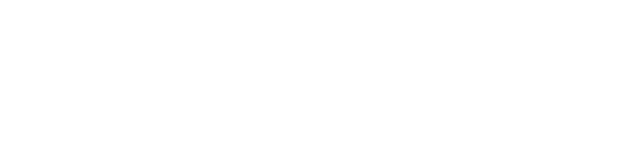
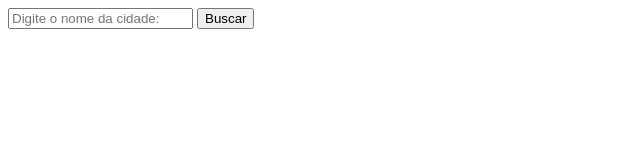
Before and after one commit to AlanFaraj83/Projeto-Clima-Do-Tempo, a plain HTML site: page index.html in a window 1280 px wide. Shown: the whole page, without its empty margins (0-640 px from the left). Drawn offline with Linux system fonts and the light colour scheme.

Commit message:
:sparkles:Atualizando  o index.html

```diff
--- a/index.html
+++ b/index.html
@@ -1,5 +1,5 @@
 <!DOCTYPE html>
-<html lang="en">
+<html lang="pt-br">
 <head>
     <meta charset="UTF-8">
     <meta http-equiv="X-UA-Compatible" content="IE=edge">
@@ -7,6 +7,10 @@
     <title>Projeto Clima Do Tempo</title>
 </head>
 <body>
+    <div>
+        <input placeholder="Digite o nome da cidade:">
+        <button>Buscar</button>
+    </div>
 
 </body>
 </html>
```
